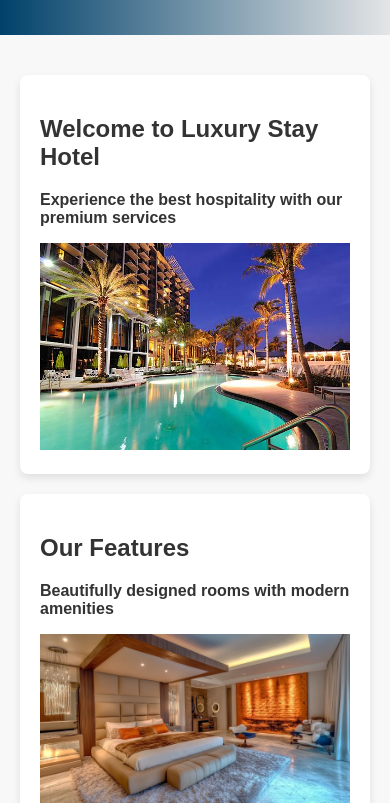
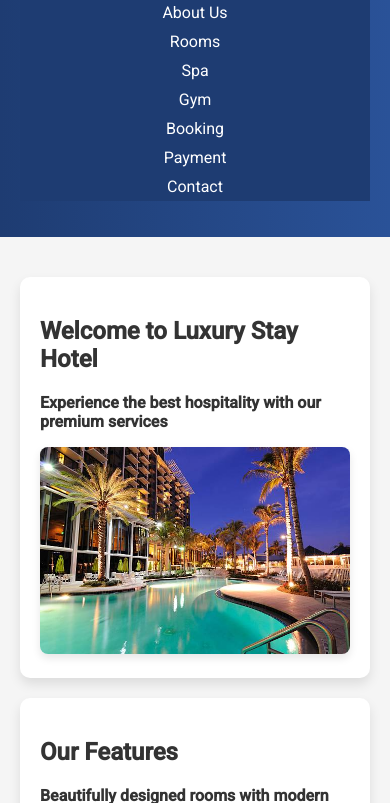
Before and after one commit to azhar586/Luxury-Stay-Hotel, a plain HTML site: page index.html in a window 390 px wide. Shown: the part 145-948 px from the top of the page. Drawn offline with Linux system fonts and the light colour scheme.

Commit message:
Update styles.css

```diff
--- a/styles.css
+++ b/styles.css
@@ -1,15 +1,18 @@
+/* Importing Google Fonts */
+@import url('https://fonts.googleapis.com/css2?family=Montserrat:wght@400;700&family=Roboto:wght@400;500&display=swap');
+
 /* Global Styles */
 body {
-    font-family: Arial, sans-serif;
+    font-family: 'Roboto', sans-serif;
     margin: 0;
     padding: 0;
-    background-color: #f8f8f8;
+    background-color: #f5f5f5; /* Smoke white background */
     color: #333;
 }
 
 /* Header Styling */
 header {
-    background: linear-gradient(to right, #00416A, #E4E5E6);
+    background: linear-gradient(to right, #1e3c72, #2a5298);
     padding: 20px;
     text-align: center;
     color: white;
@@ -17,7 +20,10 @@ header {
 
 header h1 {
     margin: 0;
-    font-size: 2.5em;
+    font-family: 'Montserrat', sans-serif;
+    font-size: 3em;
+    letter-spacing: 2px;
+    text-transform: uppercase;
 }
 
 /* Navigation Bar */
@@ -25,26 +31,29 @@ nav ul {
     list-style: none;
     padding: 0;
     text-align: center;
-    background-color: #00416A;
+    background-color: #1e3c72;
+    display: flex;
+    justify-content: center;
+    flex-wrap: wrap;
 }
 
 nav ul li {
-    display: inline;
-    margin: 0 15px;
+    margin: 10px;
 }
 
 nav ul li a {
     text-decoration: none;
     color: white;
     font-size: 18px;
-    padding: 10px;
-    transition: 0.3s;
+    padding: 10px 15px;
+    transition: background-color 0.3s, color 0.3s, transform 0.3s;
+    border-radius: 5px;
 }
 
 nav ul li a:hover {
-    background-color: #E4E5E6;
-    color: #00416A;
-    border-radius: 5px;
+    background-color: #e0f7fa;
+    color: #1e3c72;
+    transform: scale(1.1);
 }
 
 /* Main Content */
@@ -57,8 +66,14 @@ section {
     background-color: white;
     padding: 20px;
     margin: 20px 0;
-    border-radius: 8px;
-    box-shadow: 0 4px 8px rgba(0, 0, 0, 0.1);
+    border-radius: 10px;
+    box-shadow: 0 6px 12px rgba(0, 0, 0, 0.1);
+    transition: transform 0.3s, box-shadow 0.3s;
+}
+
+section:hover {
+    transform: translateY(-10px);
+    box-shadow: 0 12px 24px rgba(0, 0, 0, 0.2);
 }
 
 /* Forms */
@@ -70,77 +85,82 @@ form {
 
 form input, form select, form textarea {
     width: 100%;
-    padding: 10px;
+    padding: 12px;
     border: 1px solid #ccc;
     border-radius: 5px;
+    box-shadow: inset 0 2px 4px rgba(0, 0, 0, 0.1);
 }
 
 /* Buttons */
 button {
-    background-color: #00416A;
+    background-color: #1e3c72;
     color: white;
     padding: 12px;
     border: none;
     border-radius: 5px;
     cursor: pointer;
-    transition: 0.3s;
+    font-family: 'Montserrat', sans-serif;
+    transition: background-color 0.3s, transform 0.3s;
 }
 
 button:hover {
-    background-color: #E4E5E6;
-    color: #00416A;
+    background-color: #e0f7fa;
+    color: #1e3c72;
+    transform: translateY(-2px);
 }
 
 /* Footer */
 footer {
-    background-color: #00416A;
+    background-color: #1e3c72;
     color: white;
     text-align: center;
     padding: 15px;
     margin-top: 20px;
 }
+
+/* Image Placeholder */
 .image-placeholder img {
-    height: 500px; /* Adjust the height for better visibility */
-    width: 50%;    /* Ensure the image spans the full width */
-    object-fit: cover; /* Ensures the image covers the area without distortion */
+    height: 500px;
+    width: 50%;
+    object-fit: cover;
+    border-radius: 8px;
+    transition: transform 0.3s, box-shadow 0.3s;
+    box-shadow: 0 4px 8px rgba(0, 0, 0, 0.1);
 }
 
-/* Make images responsive for smaller screen sizes */
+.image-placeholder img:hover {
+    transform: scale(1.05);
+    box-shadow: 0 8px 16px rgba(0, 0, 0, 0.2);
+}
+
+/* Responsive Design */
 @media (max-width: 768px) {
+    nav ul {
+        flex-direction: column;
+    }
+
+    nav ul li {
+        margin: 5px 0;
+    }
+
     .image-placeholder img {
-        width: 100%;  /* Make images take the full width of the container on mobile */
-        height: auto; /* Adjust height automatically to maintain aspect ratio */
+        width: 100%;
+        height: auto;
     }
 }
 
-/* For very small devices (like smartphones in portrait mode) */
 @media (max-width: 480px) {
+    header h1 {
+        font-size: 2em;
+    }
+
+    nav ul li a {
+        font-size: 16px;
+        padding: 8px 10px;
+    }
+
     .image-placeholder img {
-        width: 100%;  /* Ensure full width on small screens */
-        height: auto; /* Maintain aspect ratio */
+        width: 100%;
+        height: auto;
     }
 }
-/* Existing styles for your images */
-.image-placeholder img {
-    height: 500px; /* Adjust the height for better visibility */
-    width: 50%;    /* Ensure the image spans the full width */
-    object-fit: cover; /* Ensures the image covers the area without distortion */
-}
-
-/* New code for responsive design on smaller screens */
-
-/* Make images responsive for smaller screen sizes */
-@media (max-width: 768px) {
-    .image-placeholder img {
-        width: 100%;  /* Full width for tablet-sized screens */
-        height: auto; /* Adjust height automatically to maintain aspect ratio */
-    }
-}
-
-/* For very small devices (smartphones in portrait mode) */
-@media (max-width: 480px) {
-    .image-placeholder img {
-        width: 100%;  /* Full width on small screens */
-        height: auto; /* Maintain aspect ratio */
-    }
-}
```
